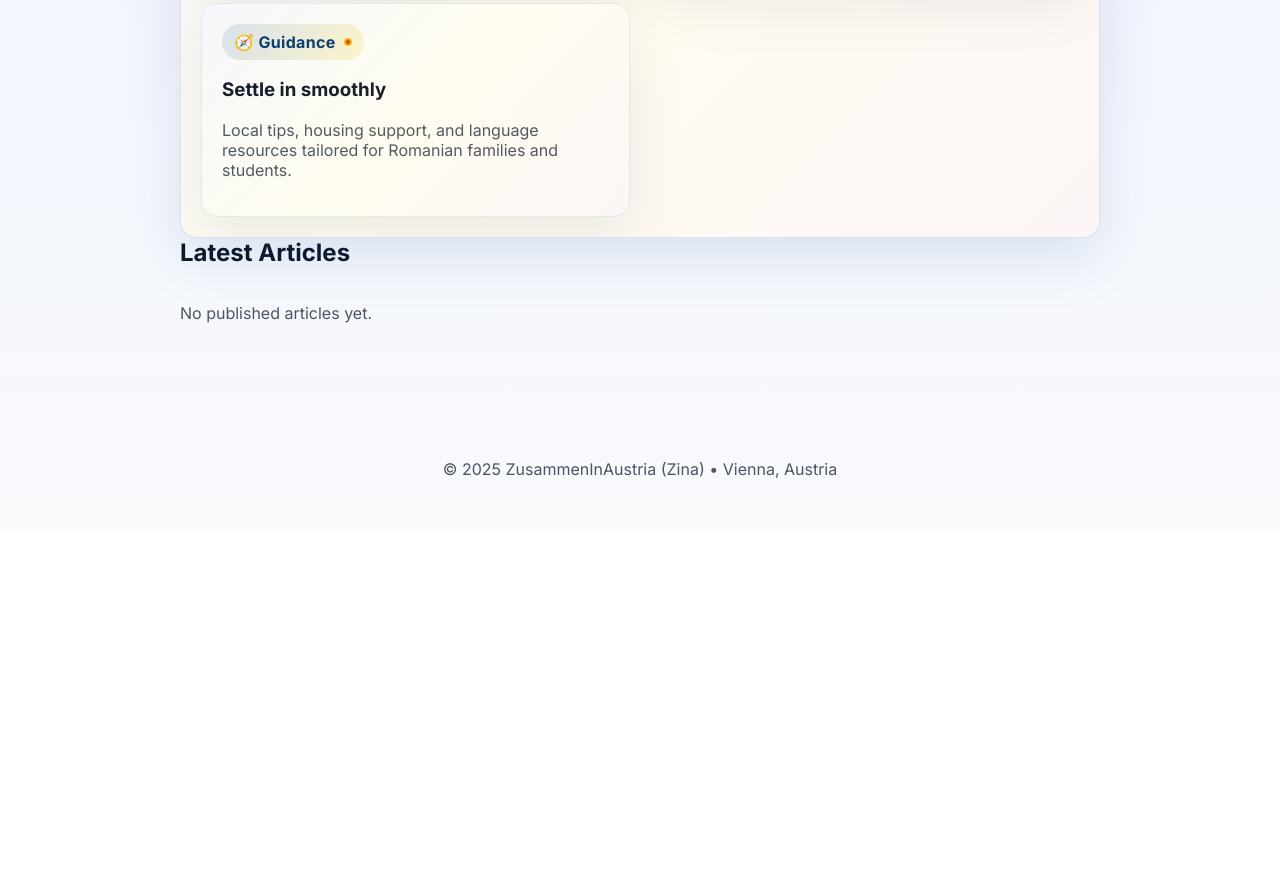
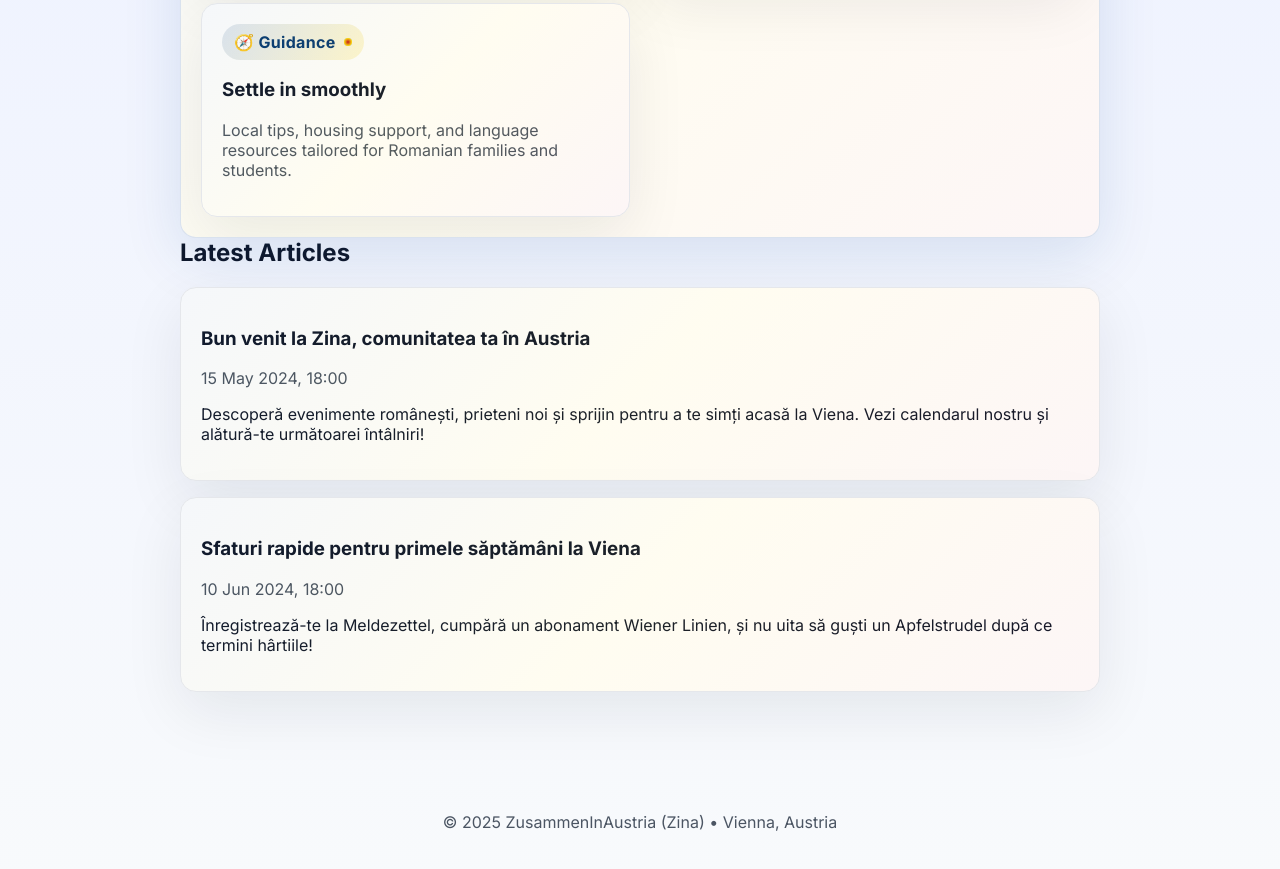
Before and after one commit to spirea89/ZinaSite, a website: page public/index.html in a window 1280 px wide. Shown: the part 1839-2708 px from the top of the page. Before the commit the page ends 2370 px from the top, so only its background shows below. Drawn offline with Linux system fonts and the light colour scheme; no server answers; files whose address does not match are found by name.

Commit message:
Prepare static assets for GitHub Pages

```diff
--- a/public/admin.html
+++ b/public/admin.html
@@ -4,7 +4,7 @@
   <meta charset="UTF-8">
   <meta name="viewport" content="width=device-width, initial-scale=1.0">
   <title>Zina Admin</title>
-  <link rel="stylesheet" href="/styles.css">
+  <link rel="stylesheet" href="./styles.css">
 </head>
 <body>
   <header class="hero hero-small">
@@ -13,7 +13,7 @@
         <p class="eyebrow">Admin</p>
         <h1>Article Manager</h1>
         <p class="lead">Create, edit, and publish articles for ZusammenInAustria.</p>
-        <a class="button ghost" href="/">Back to Site</a>
+        <a class="button ghost" href="./">Back to Site</a>
       </div>
     </div>
   </header>
@@ -67,8 +67,16 @@
     const resetButton = document.getElementById('reset-form');
 
     async function fetchArticles() {
-      const response = await fetch('/api/admin/articles');
-      return response.json();
+      try {
+        const response = await fetch('api/admin/articles');
+        if (response.ok) {
+          return response.json();
+        }
+      } catch (error) {
+        console.warn('Admin API unavailable', error);
+      }
+
+      return fetch('./articles.json').then((res) => res.json()).catch(() => []);
     }
 
     function resetForm() {
@@ -131,7 +139,7 @@
         del.textContent = 'Delete';
         del.onclick = async () => {
           if (!confirm('Delete this article?')) return;
-          await fetch(`/api/articles/${article.id}`, { method: 'DELETE' });
+          await fetch(`api/articles/${article.id}`, { method: 'DELETE' });
           loadArticles();
         };
 
@@ -151,7 +159,7 @@
     async function saveArticle({ id, title, content, status }) {
       const payload = { title, content, status };
       const method = id ? 'PUT' : 'POST';
-      const url = id ? `/api/articles/${id}` : '/api/articles';
+      const url = id ? `api/articles/${id}` : 'api/articles';
 
       const response = await fetch(url, {
         method,
@@ -160,7 +168,7 @@
       });
 
       if (!response.ok) {
-        alert('Failed to save article. Please check the form.');
+        alert('Failed to save article. Please check the form or run the server locally.');
         return;
       }
 
--- /dev/null
+++ b/public/articles.json
@@ -0,0 +1,18 @@
+[
+  {
+    "id": "welcome-to-zina",
+    "title": "Bun venit la Zina, comunitatea ta în Austria",
+    "content": "Descoperă evenimente românești, prieteni noi și sprijin pentru a te simți acasă la Viena. Vezi calendarul nostru și alătură-te următoarei întâlniri!",
+    "status": "published",
+    "createdAt": "2024-05-01T18:00:00.000Z",
+    "updatedAt": "2024-05-15T18:00:00.000Z"
+  },
+  {
+    "id": "vienna-tips",
+    "title": "Sfaturi rapide pentru primele săptămâni la Viena",
+    "content": "Înregistrează-te la Meldezettel, cumpără un abonament Wiener Linien, și nu uita să guști un Apfelstrudel după ce termini hârtiile!",
+    "status": "published",
+    "createdAt": "2024-06-10T18:00:00.000Z",
+    "updatedAt": "2024-06-10T18:00:00.000Z"
+  }
+]
--- a/public/index.html
+++ b/public/index.html
@@ -4,14 +4,14 @@
   <meta charset="UTF-8">
   <meta name="viewport" content="width=device-width, initial-scale=1.0">
   <title>ZusammenInAustria (Zina)</title>
-  <link rel="stylesheet" href="/styles.css">
+  <link rel="stylesheet" href="./styles.css">
 </head>
 <body>
   <header class="hero hero-landing">
     <div class="flag-ribbon" aria-hidden="true"></div>
     <div class="top-nav">
       <div class="brand">
-        <img class="brand-logo" src="/logos/ZinA%20Logos-07.png" alt="Zusammen in Austria crest">
+        <img class="brand-logo" src="./logos/ZinA%20Logos-07.png" alt="Zusammen in Austria crest">
         <div class="brand-copy">
           <span class="brand-name">Zusammen in Austria</span>
           <span class="brand-tag">Asociația Românilor din Austria</span>
@@ -19,7 +19,7 @@
       </div>
       <div class="nav-actions">
         <a class="nav-link" href="#mission">Community</a>
-        <a class="nav-link" href="/admin.html">Admin</a>
+        <a class="nav-link" href="./admin.html">Admin</a>
       </div>
     </div>
     <div class="hero-content">
@@ -31,7 +31,7 @@
           tricolor woven into every gathering.
         </p>
         <div class="logo-lockup">
-          <img src="/logos/ZinA%20Logos-05.png" alt="Zusammen in Austria primary logo" loading="lazy" decoding="async">
+          <img src="./logos/ZinA%20Logos-05.png" alt="Zusammen in Austria primary logo" loading="lazy" decoding="async">
         </div>
         <form class="cta-form" aria-label="Join the Zina community">
           <label class="visually-hidden" for="cta-email">Email address</label>
@@ -142,8 +142,27 @@
 
     async function loadArticles() {
       try {
-        const response = await fetch('/api/articles?status=published');
-        const articles = await response.json();
+        let articles = [];
+
+        try {
+          const response = await fetch('api/articles?status=published');
+          if (response.ok) {
+            articles = await response.json();
+          }
+        } catch (error) {
+          console.warn('API unavailable, attempting static fallback', error);
+        }
+
+        if (!articles.length) {
+          try {
+            const fallbackResponse = await fetch('articles.json');
+            if (fallbackResponse.ok) {
+              articles = await fallbackResponse.json();
+            }
+          } catch (error) {
+            console.warn('Static fallback unavailable', error);
+          }
+        }
         const container = document.getElementById('articles');
         const emptyState = document.getElementById('empty-state');
 
```
